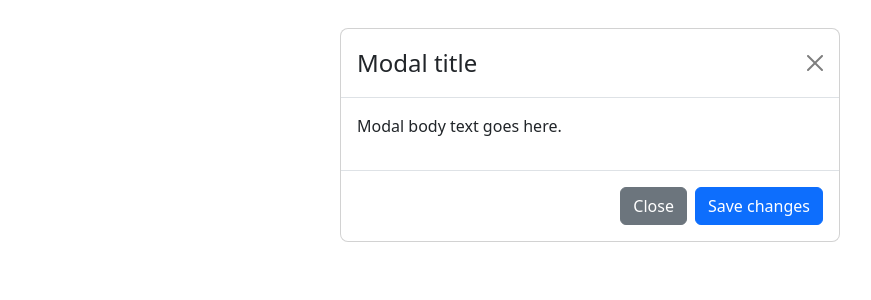
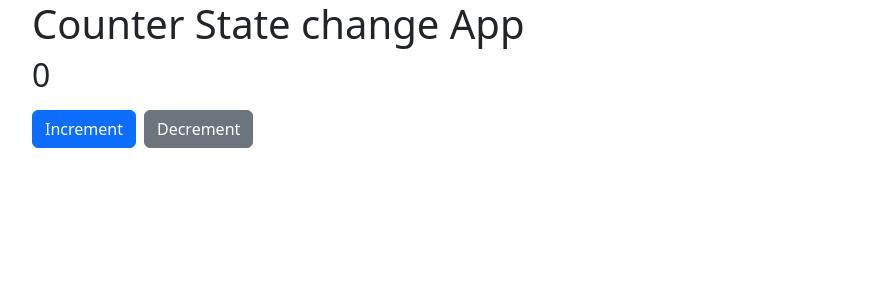
Before and after one commit to roushan-sheik/react-mastery, a React (Vite) app: page / in a window 1280 px wide. Shown: the top 300 px of the page, without its empty margins (50-921 px from the left). Built offline with nearby package versions, Linux system fonts and the light colour scheme.

Commit message:
State setState counter app with class component

```diff
--- a/src/App.jsx
+++ b/src/App.jsx
@@ -1,10 +1,10 @@
-import Popup from "./components/Popup";
+import MyState from "./components/class/MyState";
 function App() {
   let title = "This is card title ";
   let para = "This is Para about blog";
   return (
     <>
-      <Popup />
+      <MyState />
     </>
   );
 }
--- /dev/null
+++ b/src/components/class/MyState.jsx
@@ -0,0 +1,42 @@
+import { Component } from "react";
+class MyState extends Component {
+  constructor(props) {
+    super(props);
+    this.state = {
+      count: 0,
+    };
+  }
+  render() {
+    //NOTE -  Increment
+    const handleClick = () => {
+      console.log(this);
+      this.setState({
+        count: this.state.count + 1,
+      });
+    };
+    //NOTE - Decrement
+    const handleClickDecrement = () => {
+      console.log(this);
+      this.setState({
+        count: this.state.count - 1,
+      });
+    };
+    const { count } = this.state;
+    return (
+      <div className="container m-auto">
+        <h1>Counter State change App</h1>
+        <h2>{count}</h2>
+        <button onClick={handleClick} className="btn  btn-primary">
+          Increment
+        </button>
+        <button
+          onClick={handleClickDecrement}
+          className="btn m-2 btn-secondary"
+        >
+          Decrement
+        </button>
+      </div>
+    );
+  }
+}
+export default MyState;
```
